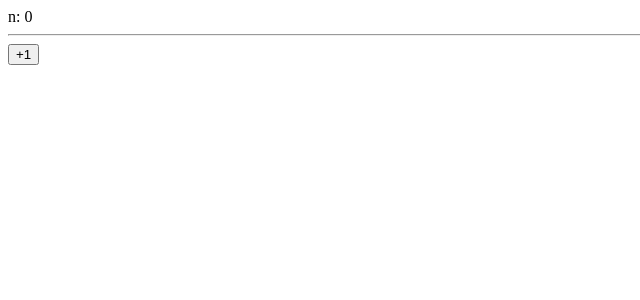
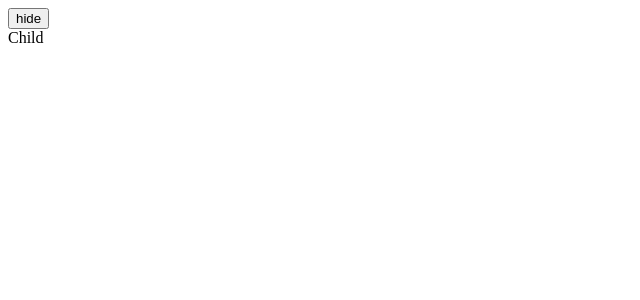
Before and after one commit to yichang8421/react-demo-1, a React (Create React App) app: page / in a window 1280 px wide. Shown: the top 300 px of the page, without its empty margins (0-640 px from the left). Built offline with nearby package versions, Linux system fonts and the light colour scheme.

Commit message:
useEffect simulates componentWillUnmount

```diff
--- a/src/App.js
+++ b/src/App.js
@@ -1,22 +1,33 @@
 import React, {useState, useEffect} from 'react'
 
 const App = () => {
-    const [n, setN] = useState(0);
+    let [ChildVisable, setChildVisable] = useState(true);
+    return (
+        <div className="root">
+            {ChildVisable ?
+                <button onClick={() => {
+                    setChildVisable(false);
+                }}>hide</button> :
+                <button onClick={() => {
+                    setChildVisable(true);
+                }}>show</button>}
+            {ChildVisable ? <Child/> : null}
+        </div>
+    );
+};
 
-    useEffect(()=>{
-        console.log('n updeated');
-    },[n]);
+const Child = () => {
+    useEffect(() => {
+        console.log("Child渲染了(componentDidMount)");
+        return () => {
+            console.log("Child被销毁了(componentWillUnmount)");
+        }
+    })
 
     return (
-        <div className="root">
-            n: {n}
-            <hr/>
-            <button onClick={()=>{
-                setN(n+1);
-            }}>+1</button>
-        </div>
+        <div>Child</div>
     );
-}
+};
 
 
 export default App;
```
